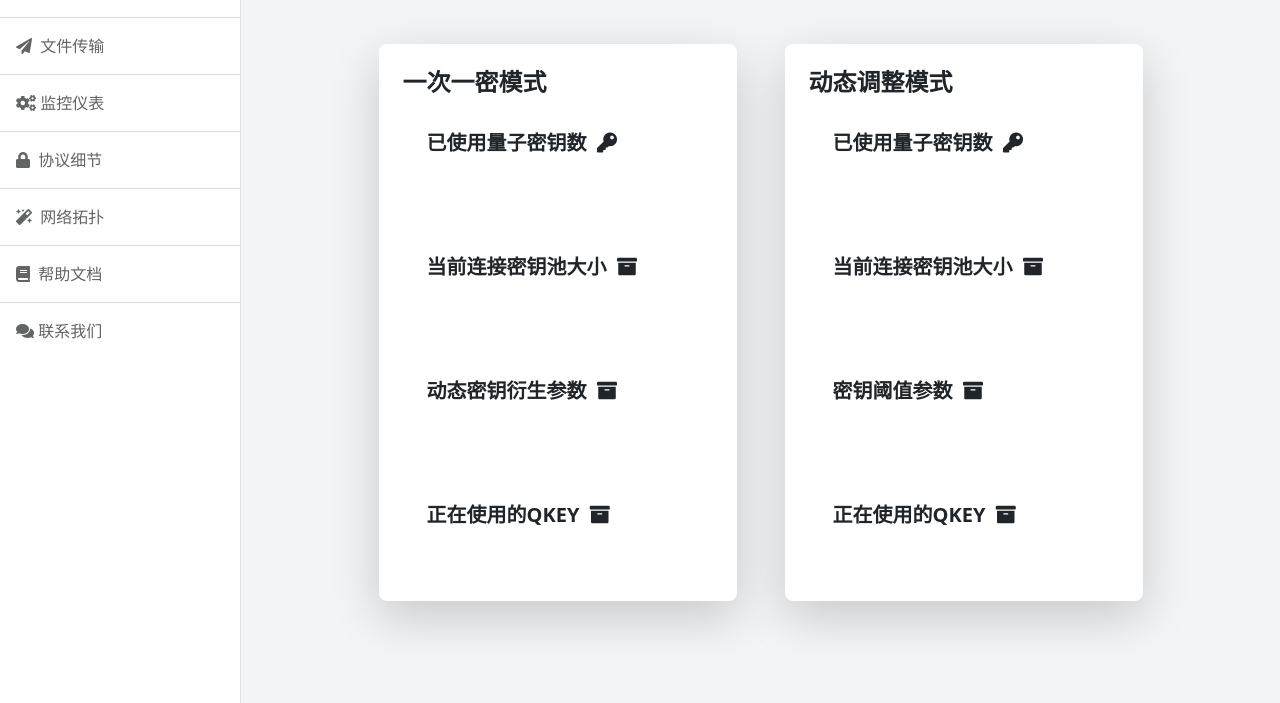
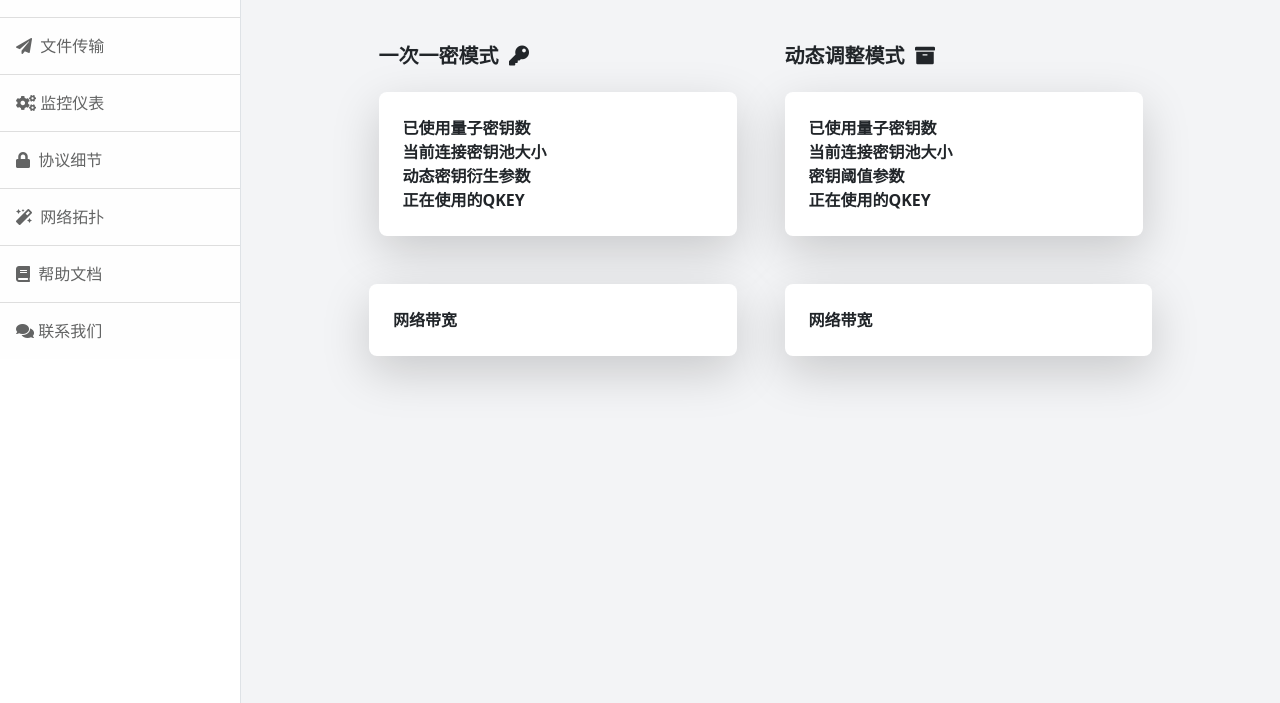
Before and after one commit to Sujiuzii/QKD-IPSec-app, a website with bundled scripts: page frontend/pages/parameters.html in a window 1280 px wide. Shown: the part 97-800 px from the top of the page. Built offline with nearby package versions, Linux system fonts and the light colour scheme.

Commit message:
Add LAN labels & adjust parameter layout

```diff
--- a/frontend/assets/styles/topo.css
+++ b/frontend/assets/styles/topo.css
@@ -88,3 +88,6 @@
 .label-host4 { top: 65%; left: 80%; }
 .label-gateway1 { top: 40%; left: 30%; }
 .label-gateway2 { top: 40%; left: 60%; }
+.label-lan1 { top: 47%; left: 5%; color: red; }
+.label-lan2 { top: 47%; left: 75%; color: red; }
+.label-channel { top: 40%; left: 42%; color: red; }
--- a/frontend/pages/parameters.html
+++ b/frontend/pages/parameters.html
@@ -49,43 +49,34 @@
                 <h1 class="text-center text-3xl font-bold text-gray-800 mb-6"><i class="fa fa-cogs" aria-hidden="true"></i>&nbsp;监控仪表：监控网络通讯过程中的各种关键参数以及性能指标</h2>
                 <div class="flex flex-wrap justify-center">
                     <div class="w-full lg:w-2/5 p-4 space-y-6">
+                        <h5><b>一次一密模式</b>&nbsp; <i class="fa fa-key" aria-hidden="true"></i></h5>
                         <div class="bg-white rounded-lg shadow-lg p-4">
-                            <h4><b>一次一密模式</b></h4>
-                            <div class="bg-white rounded-lg p-6">
-                                <h2 class="text-xl font-semibold mb-4"><b>已使用量子密钥数&nbsp;  <i class="fa fa-key" aria-hidden="true"></i></b></h2>
+                            <b>已使用量子密钥数</b><br>
+                            <b>当前连接密钥池大小</b><br>
+                            <b>动态密钥衍生参数</b><br>
+                            <b>正在使用的QKEY</b><br>
+                        </div>
+                    </div>
+                    <div class="w-full lg:w-2/5 p-4 space-y-6">
+                        <h5><b>动态调整模式</b>&nbsp; <i class="fa fa-archive" aria-hidden="true"></i></h5>
+                        <div class="bg-white rounded-lg shadow-lg p-4">
+                            <b>已使用量子密钥数</b><br>
+                            <b>当前连接密钥池大小</b><br>
+                            <b>密钥阈值参数</b><br>
+                            <b>正在使用的QKEY</b><br>
                             </div>
-                            &ThinSpace;
-                            <div class="bg-white rounded-lg p-6">
-                                <h2 class="text-xl font-semibold mb-4"><b>当前连接密钥池大小&nbsp;  <i class="fa fa-archive" aria-hidden="true"></i></b></h2>
-                            </div>
-                            &ThinSpace;
-                            <div class="bg-white rounded-lg p-6">
-                                <h2 class="text-xl font-semibold mb-4"><b>动态密钥衍生参数&nbsp;  <i class="fa fa-archive" aria-hidden="true"></i></b></h2>
-                            </div>
-                            &ThinSpace;
-                            <div class="bg-white rounded-lg p-6">
-                                <h2 class="text-xl font-semibold mb-4"><b>正在使用的QKEY&nbsp;  <i class="fa fa-archive" aria-hidden="true"></i></b></h2>
-                            </div>
+                        </div>
+                    </div>
+                </div>
+                <div class="flex flex-wrap justify-center">
+                    <div class="w-full lg:w-2/5 p-4 space-y-6">
+                        <div class="bg-white rounded-lg shadow-lg p-4">
+                            <b>网络带宽</b>
                         </div>
                     </div>
                     <div class="w-full lg:w-2/5 p-4 space-y-6">
                         <div class="bg-white rounded-lg shadow-lg p-4">
-                            <h4><b>动态调整模式</b></h4>
-                            <div class="bg-white rounded-lg p-6">
-                                <h2 class="text-xl font-semibold mb-4"><b>已使用量子密钥数&nbsp;  <i class="fa fa-key" aria-hidden="true"></i></b></h2>
-                            </div>
-                            &ThinSpace;
-                            <div class="bg-white rounded-lg p-6">
-                                <h2 class="text-xl font-semibold mb-4"><b>当前连接密钥池大小&nbsp;  <i class="fa fa-archive" aria-hidden="true"></i></b></h2>
-                            </div>
-                            &ThinSpace;
-                            <div class="bg-white rounded-lg p-6">
-                                <h2 class="text-xl font-semibold mb-4"><b>密钥阈值参数&nbsp;  <i class="fa fa-archive" aria-hidden="true"></i></b></h2>
-                            </div>
-                            &ThinSpace;
-                            <div class="bg-white rounded-lg p-6">
-                                <h2 class="text-xl font-semibold mb-4"><b>正在使用的QKEY&nbsp;  <i class="fa fa-archive" aria-hidden="true"></i></b></h2>
-                            </div>
+                            <b>网络带宽</b>
                         </div>
                     </div>
                 </div>
```
Also changed, not shown: frontend/pages/topo.html (+4 -0 lines).
